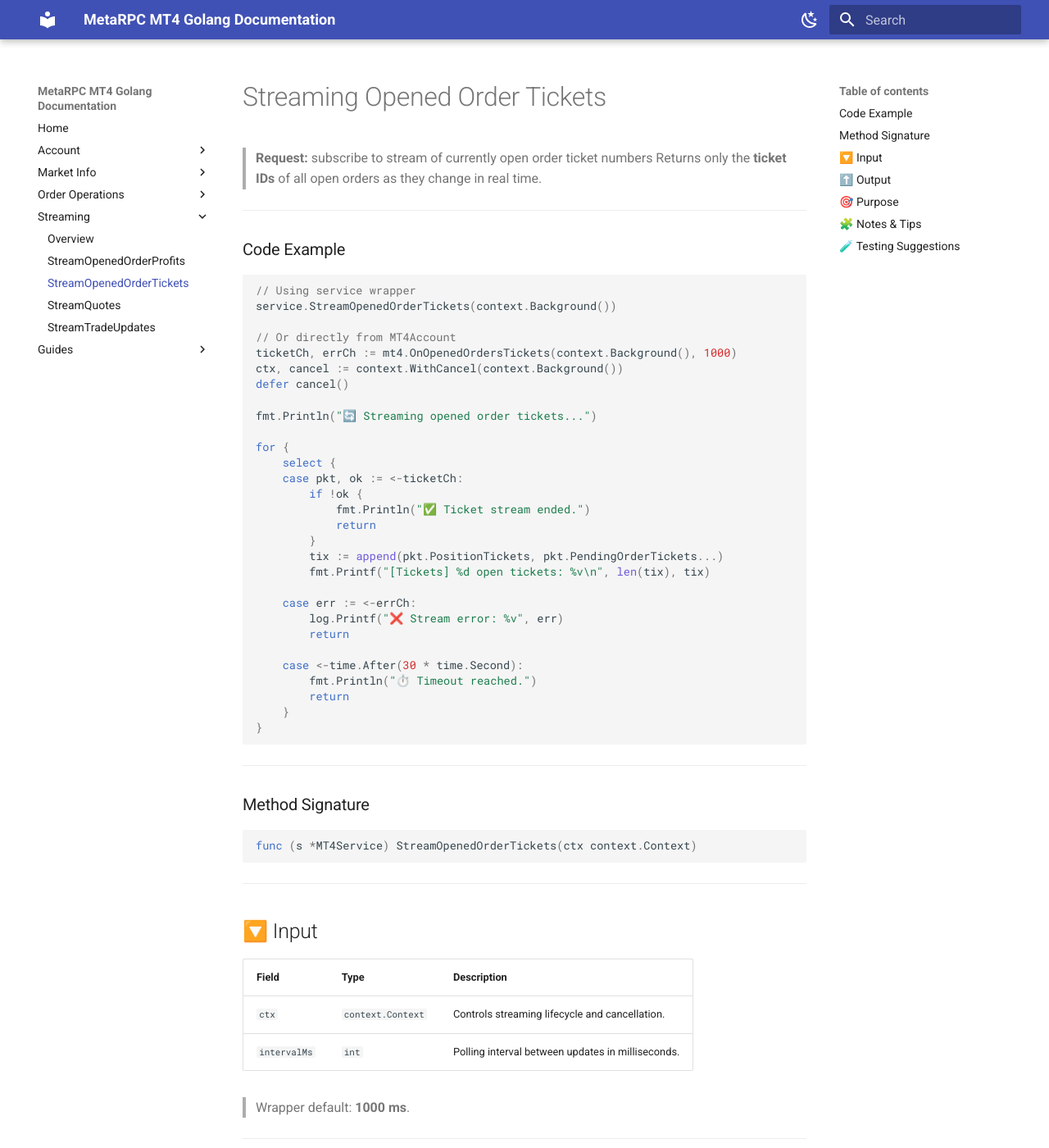
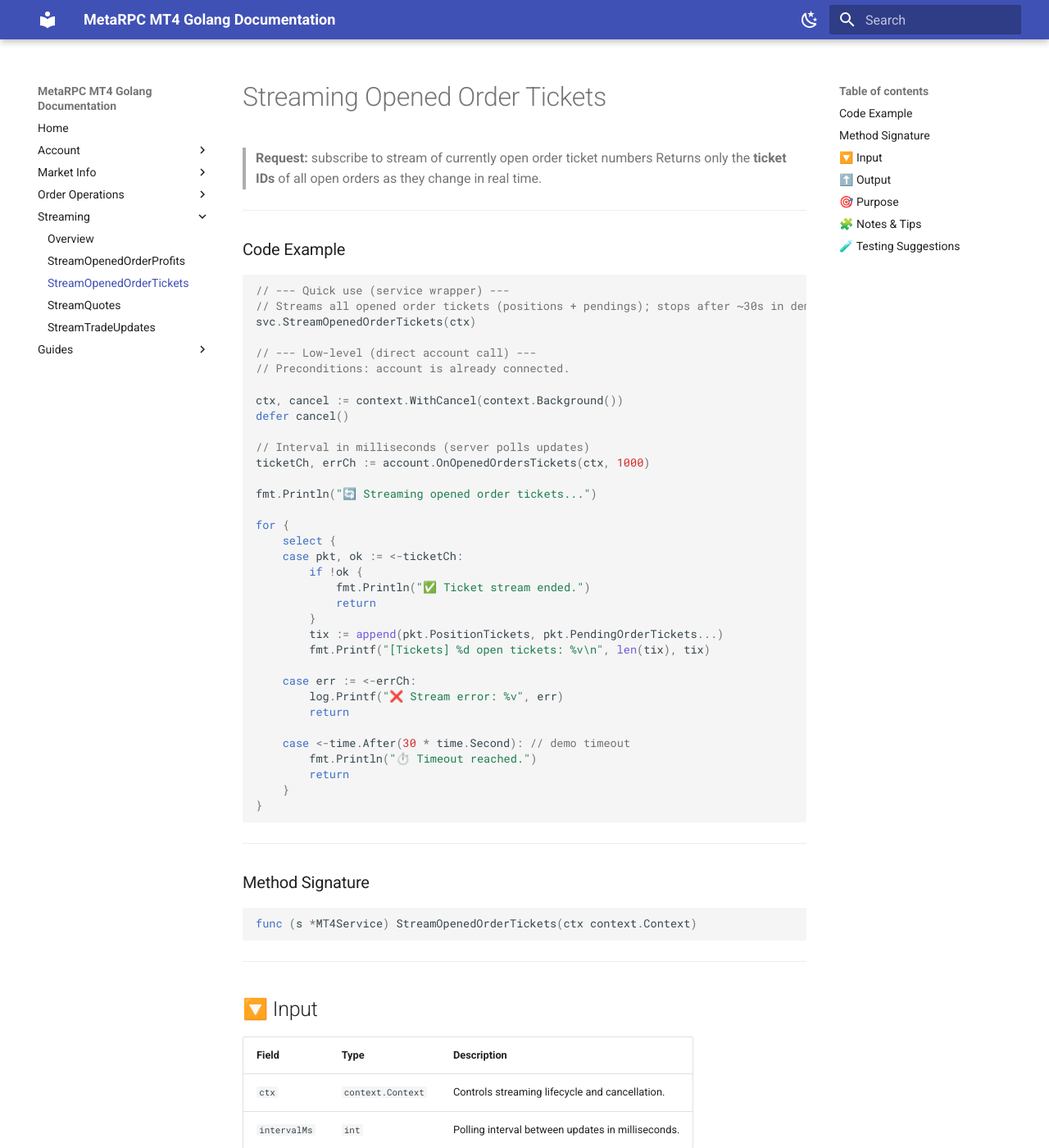
Before and after one commit to MetaRPC/GoMT4, an MkDocs documentation site: the page built from docs/Streaming/StreamOpenedOrderTickets.md, in a window 1280 px wide and 1400 px high. Shown: the whole window at 82% size. Built offline with MkDocs 1.6.1 and Material for MkDocs 9.7.7, drawn with Linux system fonts in a browser that asks for light colours.

Commit message:
Update StreamOpenedOrderTickets.md

````diff
--- a/docs/Streaming/StreamOpenedOrderTickets.md
+++ b/docs/Streaming/StreamOpenedOrderTickets.md
@@ -8,13 +8,18 @@
 ### Code Example
 
 ```go
-// Using service wrapper
-service.StreamOpenedOrderTickets(context.Background())
+// --- Quick use (service wrapper) ---
+// Streams all opened order tickets (positions + pendings); stops after ~30s in demo.
+svc.StreamOpenedOrderTickets(ctx)
 
-// Or directly from MT4Account
-ticketCh, errCh := mt4.OnOpenedOrdersTickets(context.Background(), 1000)
+// --- Low-level (direct account call) ---
+// Preconditions: account is already connected.
+
 ctx, cancel := context.WithCancel(context.Background())
 defer cancel()
+
+// Interval in milliseconds (server polls updates)
+ticketCh, errCh := account.OnOpenedOrdersTickets(ctx, 1000)
 
 fmt.Println("🔄 Streaming opened order tickets...")
 
@@ -32,11 +37,12 @@ for {
         log.Printf("❌ Stream error: %v", err)
         return
 
-    case <-time.After(30 * time.Second):
+    case <-time.After(30 * time.Second): // demo timeout
         fmt.Println("⏱️ Timeout reached.")
         return
     }
 }
+
 ```
 
 ---
````
